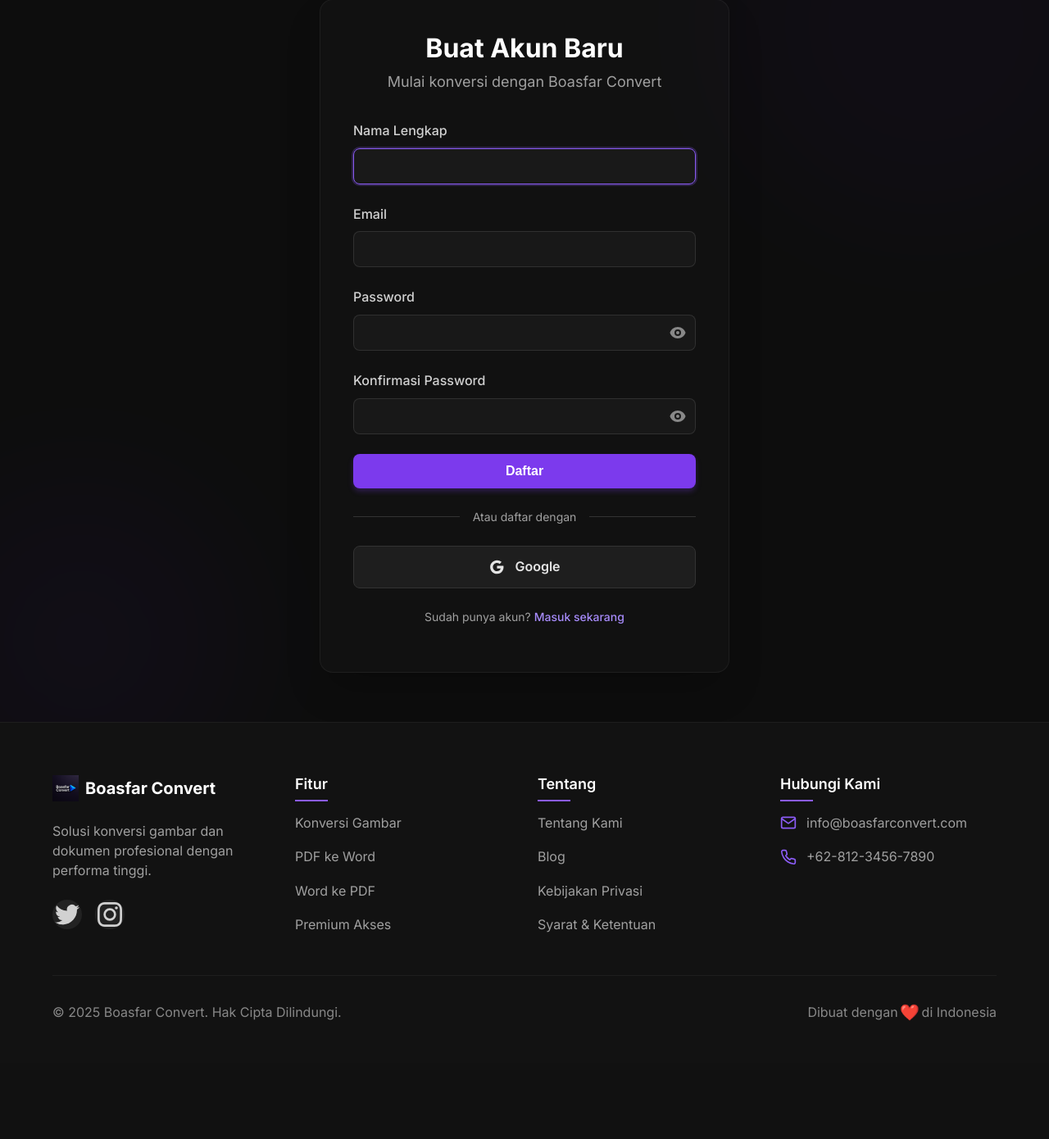
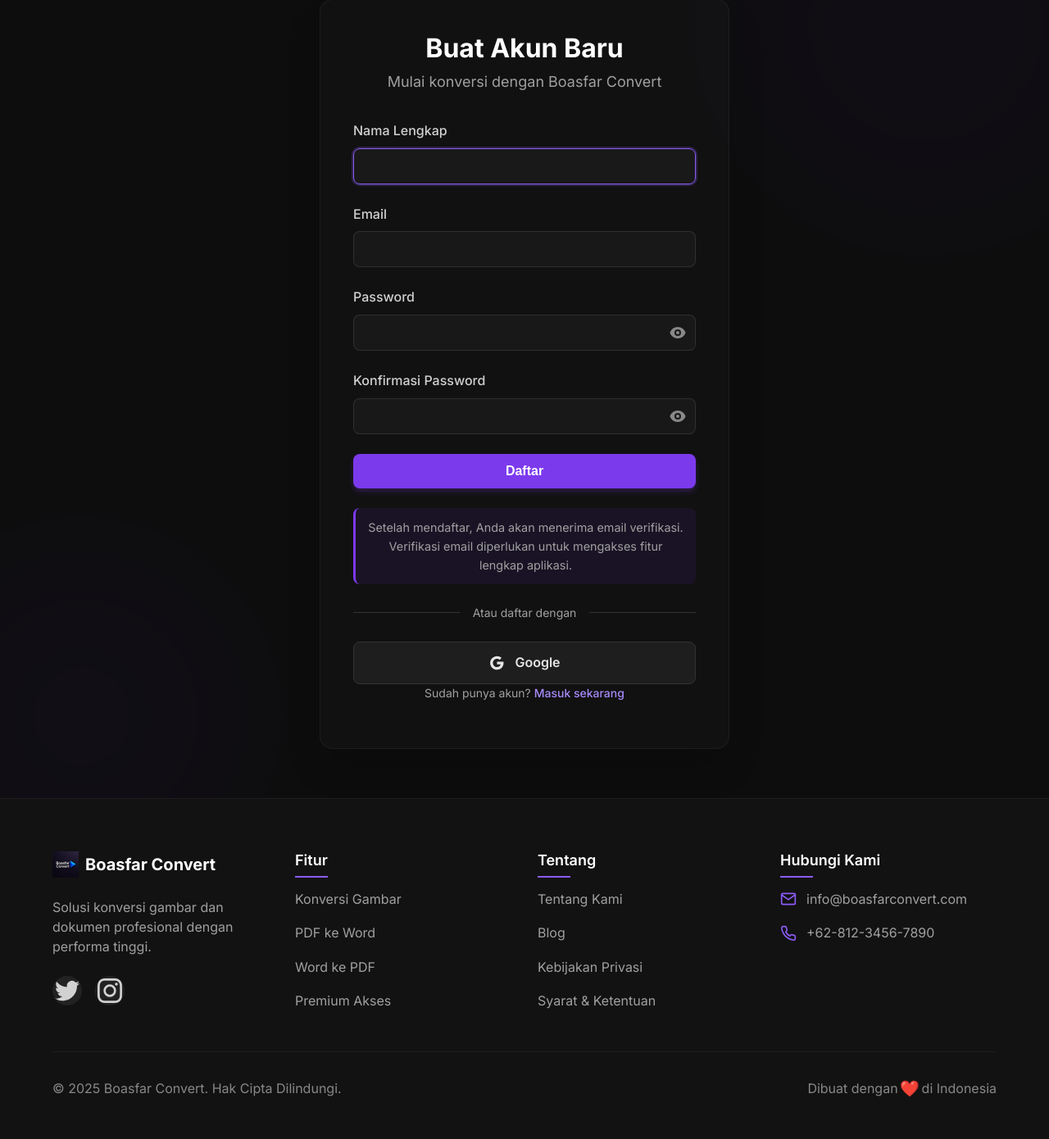
Before and after one commit to Boasfar27/boasfarconvert-laravel, a Laravel app: page /register in a window 1280 px wide. Shown: the part 121-1511 px from the top of the page at 82% size. Before the commit the page ends 1367 px from the top, so only its background shows below. Run offline with Laravel 12, Linux system fonts and the light colour scheme; data that the repository does not hold is empty; style sheets or scripts are compiled from the project's sources; some libraries are stand-ins or nearby versions.

Commit message:
Update login dan register dengan informasi verifikasi email

```diff
--- a/resources/css/app.css
+++ b/resources/css/app.css
@@ -1358,13 +1358,23 @@
 }
 
 .auth-form .btn-forgot:hover {
-    color: var(--color-purple-300);
-    text-decoration: underline;
+    color: var(--color-purple-400);
+}
+
+.auth-note {
+    font-size: 0.9rem;
+    color: var(--color-gray-400);
+    text-align: center;
+    margin-top: 1rem;
+    padding: 0.75rem;
+    background-color: rgba(109, 40, 217, 0.1);
+    border-radius: var(--border-radius);
+    border-left: 3px solid var(--color-purple-600);
 }
 
 /* Social Login */
 .social-login {
-    margin-bottom: 1.5rem;
+    margin-top: 1.5rem;
 }
 
 .social-login .divider {
--- a/resources/views/auth/login.blade.php
+++ b/resources/views/auth/login.blade.php
@@ -77,6 +77,11 @@
                                 </a>
                             @endif
                         </div>
+
+                        <div class="form-group">
+                            <p class="auth-note">Setelah masuk, verifikasi email diperlukan untuk mengakses fitur lengkap
+                                aplikasi.</p>
+                        </div>
                     </form>
 
                     <div class="social-login">
--- a/resources/views/auth/register.blade.php
+++ b/resources/views/auth/register.blade.php
@@ -98,6 +98,11 @@
                                 Daftar
                             </button>
                         </div>
+
+                        <div class="form-group">
+                            <p class="auth-note">Setelah mendaftar, Anda akan menerima email verifikasi. Verifikasi email
+                                diperlukan untuk mengakses fitur lengkap aplikasi.</p>
+                        </div>
                     </form>
 
                     <div class="social-login">
```
